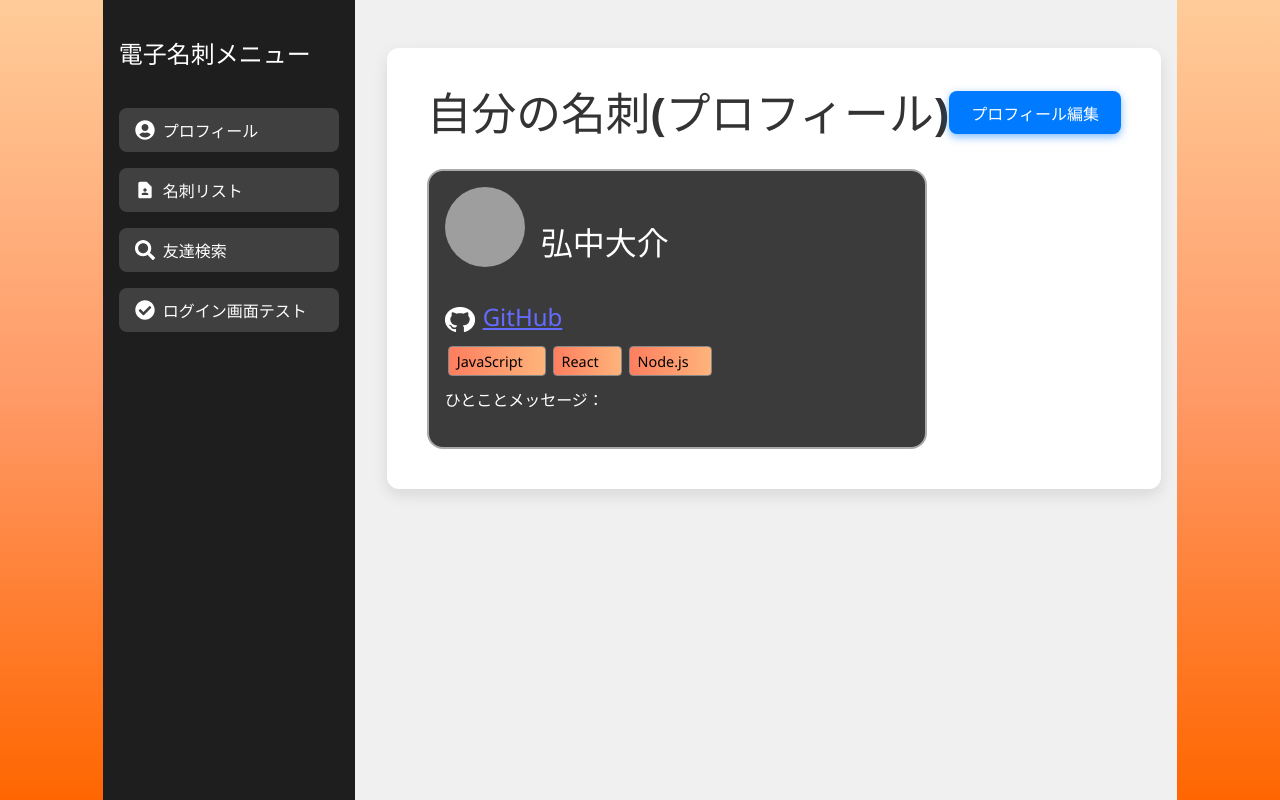
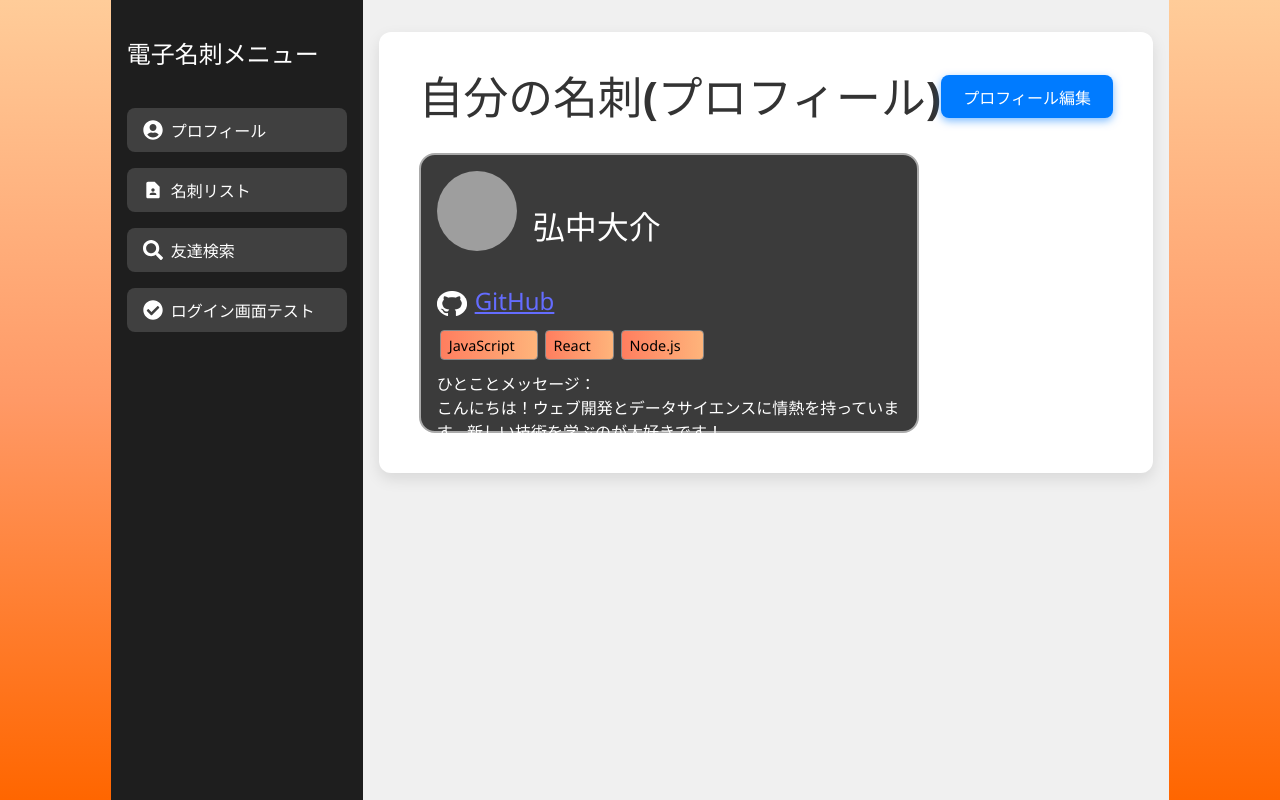
Before and after one commit to thisismine-kai/ElectronicBusinessCard, a React (Vite) app: page /mybusinesscard in a window 1280 px wide. Built offline with nearby package versions, Linux system fonts and the light colour scheme; grey boxes are pictures that could not be loaded.

Commit message:
メッセージ

```diff
--- a/src/pages/MyBusinessCard.jsx
+++ b/src/pages/MyBusinessCard.jsx
@@ -28,11 +28,11 @@ function MyBusinessCard() {
         <SidebarList />
       </div>
 
-      {/* メインエリア（グレー背景） */}
+      {/* メインエリア*/}
       <main style={{
         flex: 1,
         backgroundColor: '#f0f0f0',  // グレー背景をここで指定
-        padding: '3rem 1rem 3rem 2rem', // 右余白1remに減らす、左は2rem
+        padding: '2rem 1rem',
         display: 'flex',
         justifyContent: 'center',     // 横方向中央寄せ
         alignItems: 'flex-start',
@@ -41,7 +41,7 @@ function MyBusinessCard() {
         {/* 名刺カードのコンテナ */}
         <section style={{
           width: '100%',
-          maxWidth: '720px',      // 最大幅広げてカード大きく
+          maxWidth: '1000px',      // 最大幅広げてカード大きく
           backgroundColor: '#fff',
           padding: '2.5rem',
           borderRadius: '12px',
@@ -87,6 +87,7 @@ function MyBusinessCard() {
             github={cards[0].github}
             skills={cards[0].skills}
             avatar={cards[0].avatar}
+            message={cards[0].message}
           />
         </section>
       </main>
```
